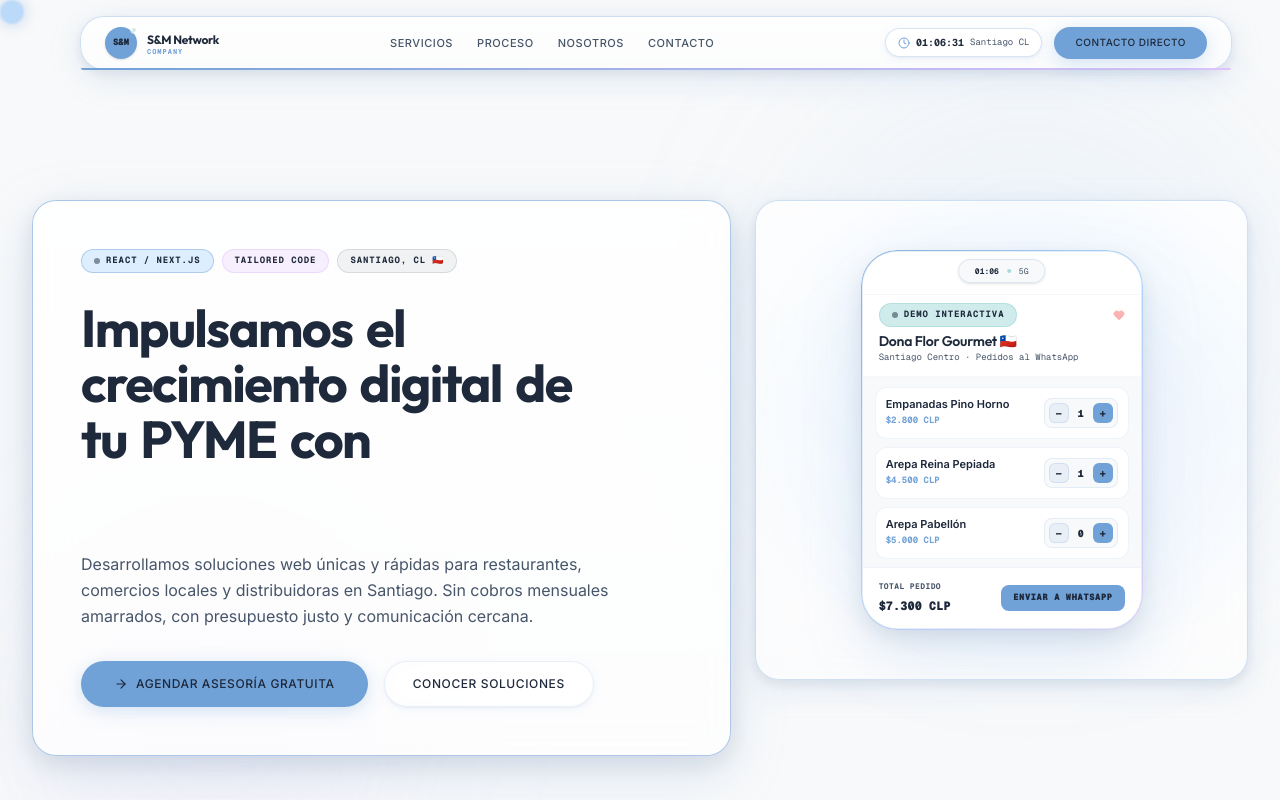
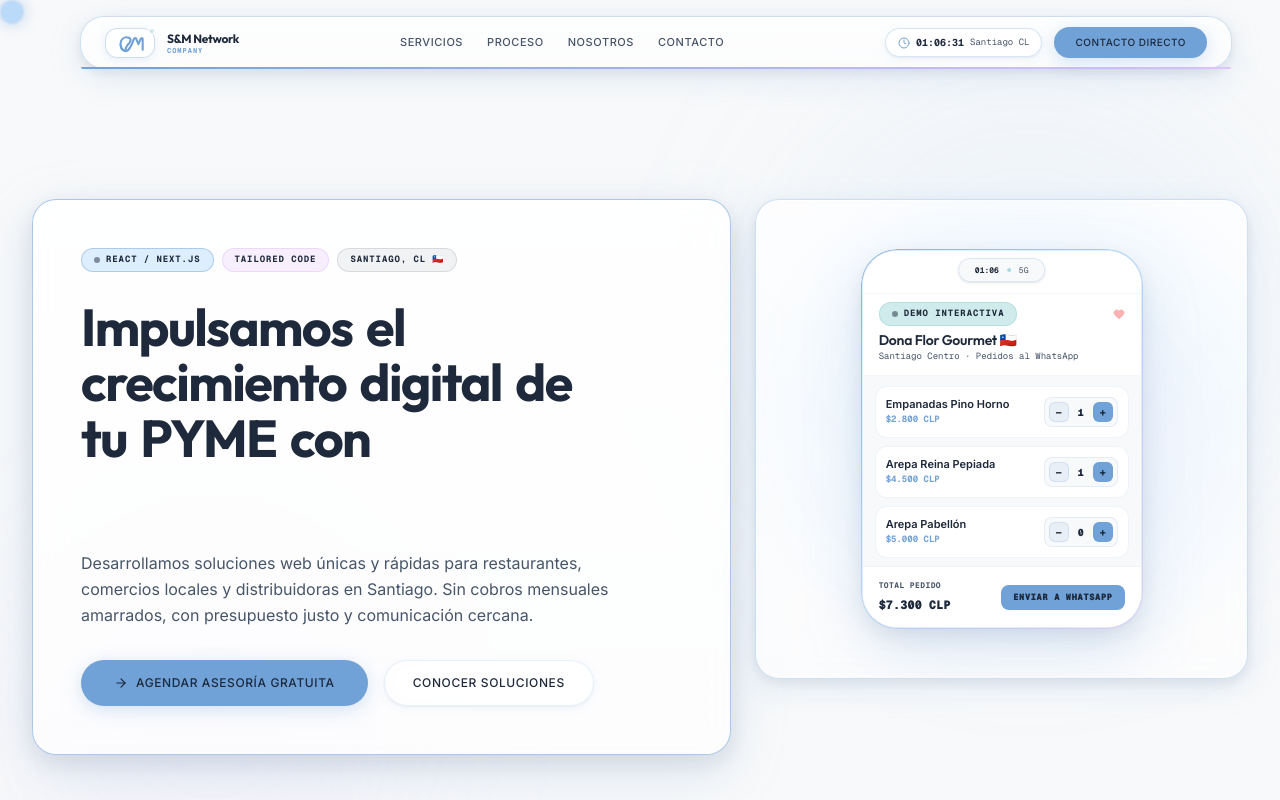
Before and after one commit to m00nskluch/S-M-Network-Company, a Next.js app: page / in a window 1280 px wide. Shown: the top 800 px of the page. Built offline with nearby package versions, Linux system fonts and the light colour scheme.

Commit message:
feat: integrate official continuous-line SM logo isotype across Navbar, Footer, public assets, and layout metadata

```diff
--- /dev/null
+++ b/src/app/components/LogoIsotype.tsx
@@ -0,0 +1,48 @@
+'use client';
+
+import React from 'react';
+
+interface LogoIsotypeProps {
+  className?: string;
+  size?: number;
+  color?: string;
+}
+
+export function LogoIsotype({
+  className = 'w-9 h-6',
+  size,
+  color = '#70A1D7',
+}: LogoIsotypeProps) {
+  const style = size ? { width: size, height: size * 0.71 } : undefined;
+
+  return (
+    <svg
+      viewBox="0 0 210 150"
+      fill="none"
+      xmlns="http://www.w3.org/2000/svg"
+      className={className}
+      style={style}
+      aria-label="S&M Isotipo"
+    >
+      <path
+        d="M 38 96
+           C 30 118, 54 136, 76 136
+           C 42 136, 26 92, 38 60
+           C 48 34, 76 28, 98 36
+           C 112 42, 114 56, 100 74
+           C 82 96, 64 114, 76 130
+           C 86 142, 106 114, 122 76
+           L 132 50
+           C 136 40, 144 34, 150 40
+           L 168 84
+           L 184 46
+           C 188 38, 196 36, 200 44
+           L 200 126"
+        stroke={color}
+        strokeWidth="16"
+        strokeLinecap="round"
+        strokeLinejoin="round"
+      />
+    </svg>
+  );
+}
--- a/src/app/layout.tsx
+++ b/src/app/layout.tsx
@@ -29,6 +29,11 @@ export const metadata: Metadata = {
     'S&M Network Company',
     'Next.js Chile',
   ],
+  icons: {
+    icon: '/favicon.svg',
+    shortcut: '/favicon.svg',
+    apple: '/logo.svg',
+  },
   openGraph: {
     title: 'S&M Network Company | Desarrollo Web para PYMEs en Santiago',
     description:
--- a/src/app/page.tsx
+++ b/src/app/page.tsx
@@ -37,6 +37,7 @@ import {
 import { GlassSurface, SpotlightCard, StatusBadge } from './components/GlassSurface';
 import { MagneticButton } from './components/MagneticButton';
 import { SectionReveal, StaggerReveal, StaggerItem } from './components/SectionReveal';
+import { LogoIsotype } from './components/LogoIsotype';
 
 /* ─── Mock server action ─────────────────────────────────────── */
 async function sendLeadEmail(data: {
@@ -137,17 +138,16 @@ function FloatingNav({ santiagoTime }: { santiagoTime: string }) {
       <ScrollProgressBar />
 
       {/* Logo */}
-      <div className="flex items-center gap-2.5 shrink-0">
+      <div className="flex items-center gap-3 shrink-0">
         <div
-          className="relative w-8 h-8 rounded-full flex items-center justify-center shadow-sm border"
+          className="relative px-2 py-1 rounded-xl flex items-center justify-center shadow-sm border transition-transform duration-300 hover:scale-105"
           style={{
-            background: 'var(--sm-sky)',
-            borderColor: 'rgba(112,161,215,0.4)',
+            background: 'rgba(255, 255, 255, 0.85)',
+            borderColor: 'rgba(112, 161, 215, 0.35)',
+            boxShadow: '0 2px 10px rgba(112, 161, 215, 0.15)',
           }}
         >
-          <span className="font-mono text-[9px] font-black" style={{ color: 'var(--sm-slate)' }}>
-            S&M
-          </span>
+          <LogoIsotype className="w-8 h-5" />
           <span
             className="absolute -top-0.5 -right-0.5 w-2 h-2 rounded-full border-2 border-white animate-pulse"
             style={{ background: 'var(--sm-sage)' }}
@@ -1015,10 +1015,13 @@ export default function Page() {
         <div className="max-w-7xl mx-auto px-4 md:px-8 py-6 flex flex-col md:flex-row items-center justify-between gap-4">
           <div className="flex items-center gap-3">
             <div
-              className="w-8 h-8 rounded-xl flex items-center justify-center shadow-sm"
-              style={{ background: 'var(--sm-sky)', border: '1px solid rgba(112,161,215,0.4)' }}
+              className="px-2 py-1 rounded-xl flex items-center justify-center shadow-sm border"
+              style={{
+                background: 'rgba(255, 255, 255, 0.85)',
+                borderColor: 'rgba(112, 161, 215, 0.35)',
+              }}
             >
-              <span className="font-mono text-[9px] font-black" style={{ color: 'var(--sm-slate)' }}>S&M</span>
+              <LogoIsotype className="w-7 h-4.5" />
             </div>
             <div>
               <span className="block font-display font-bold text-xs leading-none" style={{ color: 'var(--sm-slate)' }}>S&M Network</span>
```
Also changed, not shown: public/favicon.svg (added), public/logo.svg (added).
